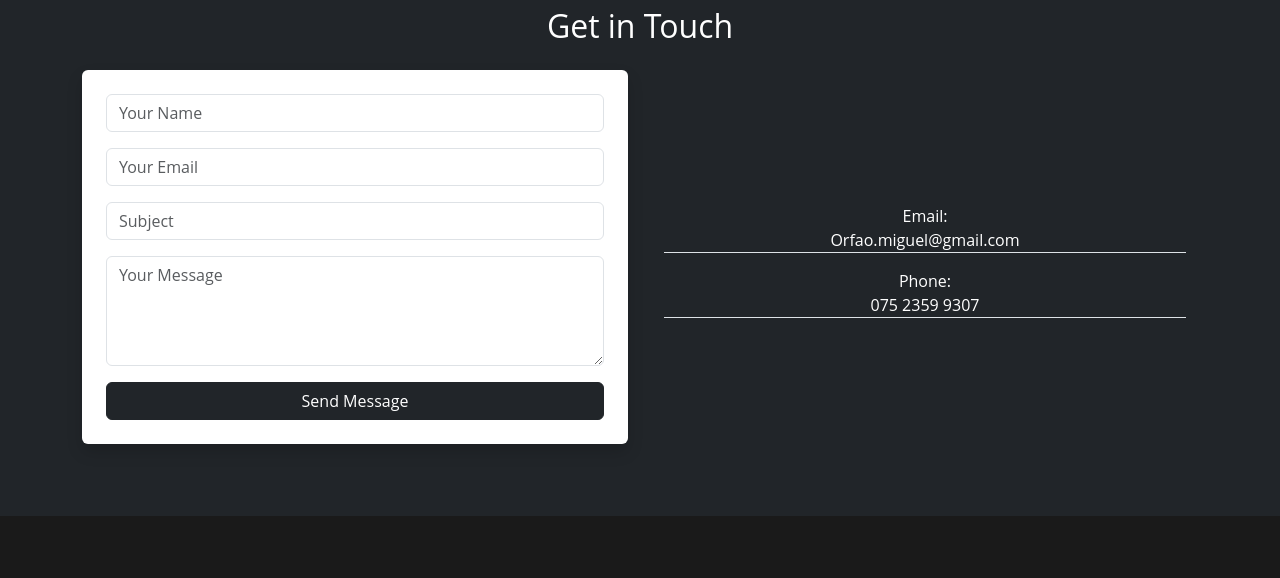
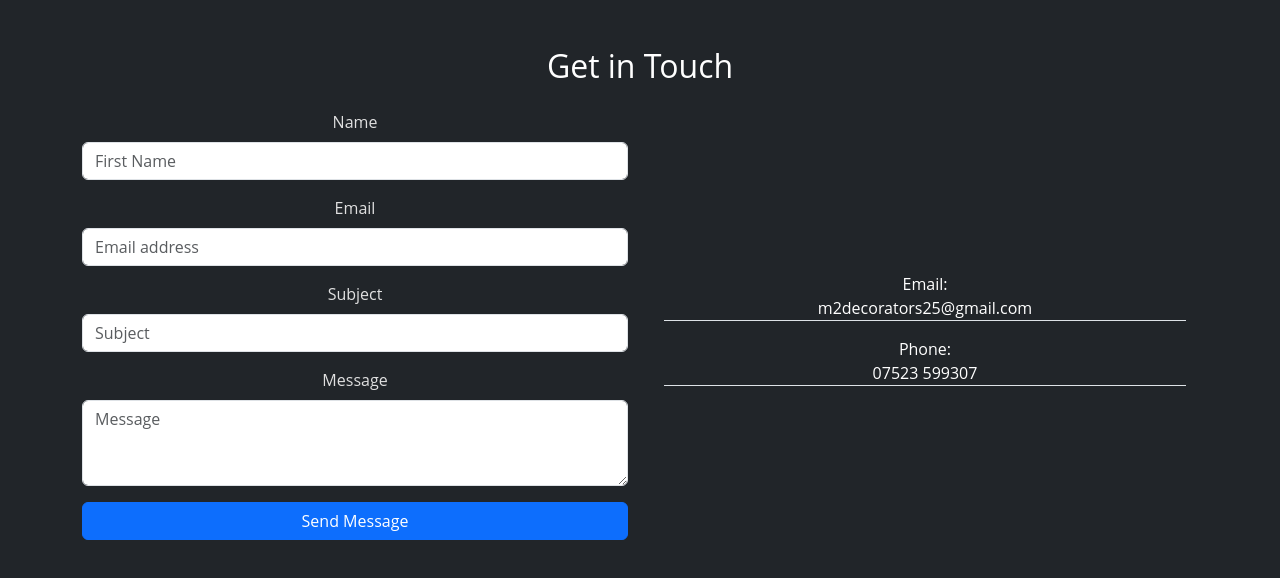
Before and after one commit to miguelorfao/M2-Decorators, a React (Create React App) app: page / in a window 1280 px wide. Shown: the part 1993-2571 px from the top of the page. Before the commit the page ends 2509 px from the top, so only its background shows below. Built offline with nearby package versions, Linux system fonts and the light colour scheme.

Commit message:
contact working

```diff
--- a/package.json
+++ b/package.json
@@ -3,6 +3,7 @@
   "version": "0.1.0",
   "private": true,
   "dependencies": {
+    "@emailjs/browser": "^4.4.1",
     "@fortawesome/fontawesome-svg-core": "^6.7.2",
     "@fortawesome/react-fontawesome": "^0.2.2",
     "@testing-library/dom": "^10.4.0",
--- a/src/App.css
+++ b/src/App.css
@@ -88,3 +88,10 @@ body {
   background-color: rgba(0, 0, 0, 0.5);
   background-blend-mode: overlay;
 }
+.alert {
+  position: fixed;
+  top: 20px;
+  right: 20px;
+  z-index: 1050;
+  width: 300px;
+}
--- a/src/components/Contact.jsx
+++ b/src/components/Contact.jsx
@@ -1,96 +1,116 @@
-import React, { useState } from "react";
-import { Container, Row, Col, Form, Button, Nav } from "react-bootstrap";
+import React, { useState, useRef, useEffect } from "react";
+import { Container, Row, Col, Form, Button, Nav, Alert } from "react-bootstrap";
 import { useAppContext } from "./Context"; // Assuming you have a context to get the email
+import emailjs from "@emailjs/browser";
 
 function ContactForm() {
-  const {
-    companyEmail,
-    companyNumber,
-    companyStreet,
-    companyCity,
-    companyState,
-    companyPostcode,
-    companyCountry,
-  } = useAppContext(); // Assuming you have a context to get the email
+  const { companyEmail, companyNumber } = useAppContext(); // Assuming you have a context to get the email
   // Assuming you have a context to get the name
-  const [formData, setFormData] = useState({
-    name: "",
-    email: "",
-    subject: "",
-    message: "",
-  });
+  const [status, setStatus] = useState("");
+  const form = useRef();
 
-  const handleChange = (e) => {
-    const { name, value } = e.target;
-    setFormData({ ...formData, [name]: value });
+  const sendEmail = (e) => {
+    e.preventDefault();
+
+    emailjs
+      .sendForm("service_122801s", "template_9uj9c3d", form.current, {
+        publicKey: "1fj69a28zmyJcXbb1",
+      })
+      .then(
+        () => {
+          setStatus("Success");
+          // Reset the form after successful submission
+          console.log("SUCCESS!");
+        },
+        (error) => {
+          console.log("FAILED...", error.text);
+          setStatus("Error");
+        }
+      );
   };
 
-  const handleSubmit = (e) => {
-    e.preventDefault();
-    console.log("Form submitted:", formData);
-    // Add form submission logic here (e.g., API call)
-  };
-
+  useEffect(() => {
+    // Reset status after 5 seconds
+    if (status) {
+      const timer = setTimeout(() => {
+        setStatus("");
+      }, 5000);
+      return () => clearTimeout(timer);
+    }
+  }, [status]);
   return (
+    <>
+      {" "}
       <div className="bg-dark py-3">
         <Container id="contact" className="my-5 py-2">
+          {status && (
+            <Alert variant="success">
+              {status === "Success"
+                ? "Message sent successfully"
+                : "Failed to send, please try again later"}
+            </Alert>
+          )}
+
           <h2 className="text-center mb-4 text-white">Get in Touch</h2>
           <Row className="align-items-center">
             <Col md={{ span: 6 }} className="text-center">
-            <Form
-              onSubmit={handleSubmit}
-              className="p-4 shadow rounded bg-white"
+              <Form ref={form} onSubmit={sendEmail}>
+                <Form.Group
+                  className="mb-3"
+                  controlId="exampleForm.ControlInput1"
                 >
-              <Form.Group className="mb-3" controlId="formName">
-                <div className="d-flex align-items-center">
+                  <Form.Label>Name</Form.Label>
                   <Form.Control
                     type="text"
-                    placeholder="Your Name"
                     name="name"
-                    value={formData.name}
-                    onChange={handleChange}
+                    placeholder="First Name"
                     required
                   />
-                </div>
                 </Form.Group>
-              <Form.Group className="mb-3" controlId="formEmail">
-                <div className="d-flex align-items-center">
+                <Form.Group
+                  className="mb-3"
+                  controlId="exampleForm.ControlInput1"
+                >
+                  <Form.Label>Email</Form.Label>
                   <Form.Control
                     type="email"
-                    placeholder="Your Email"
-                    name="email"
-                    value={formData.email}
-                    onChange={handleChange}
+                    name="user_email"
+                    placeholder="Email address"
                     required
                   />
-                </div>
                 </Form.Group>
-              <Form.Group className="mb-3" controlId="formSubject">
-                <div className="d-flex align-items-center">
+                <Form.Group
+                  className="mb-3"
+                  controlId="exampleForm.ControlInput1"
+                >
+                  <Form.Label>Subject</Form.Label>
                   <Form.Control
                     type="text"
+                    name="subject"
                     placeholder="Subject"
-                    name="subject"
-                    value={formData.subject}
-                    onChange={handleChange}
                     required
                   />
-                </div>
                 </Form.Group>
-              <Form.Group className="mb-3" controlId="formMessage">
-                <div className="d-flex align-items-start">
+                <Form.Group
+                  className="mb-3"
+                  controlId="exampleForm.ControlInput1"
+                >
+                  <Form.Label>Message</Form.Label>
                   <Form.Control
                     as="textarea"
-                    rows={4}
-                    placeholder="Your Message"
+                    rows={3}
+                    type="text"
                     name="message"
-                    value={formData.message}
-                    onChange={handleChange}
+                    placeholder="Message"
                     required
                   />
-                </div>
                 </Form.Group>
-              <Button variant="dark" type="submit" className="w-100">
+                <Button
+                  variant="primary"
+                  type="submit"
+                  className="w-100"
+                  value="send"
+                >
                   Send Message
                 </Button>
               </Form>
@@ -131,6 +151,7 @@ function ContactForm() {
           </Row>
         </Container>
       </div>
+    </>
   );
 }
 
--- a/src/components/Context.jsx
+++ b/src/components/Context.jsx
@@ -8,8 +8,8 @@ export const AppProvider = ({ children }) => {
   const CompanyDetail = {
     companyName: "M2 Decorators",
 
-    companyNumber: "075 2359 9307",
-    companyEmail: "Orfao.miguel@gmail.com",
+    companyNumber: "07523 599307",
+    companyEmail: "m2decorators25@gmail.com",
   };
 
   return (
--- a/src/components/Services.jsx
+++ b/src/components/Services.jsx
@@ -8,18 +8,21 @@ function Services() {
       description:
         "Transform your indoor spaces with our expert interior design services.",
       icon: "/images/interior.jpg",
+      list: "- Interior Design\n- Furniture Assembly\n- Painting and Decorating",
     },
     {
       title: "Exterior Design",
       description:
         "Enhance your outdoor areas with our professional exterior design solutions.",
       icon: "/images/exterior.jpg",
+      list: "- Exterior Design\n- Landscaping\n- Outdoor Furniture Setup",
     },
     {
       title: "General Maintenance",
       description:
         "Keeping your space in peak condition with our comprehensive maintenance services.",
       icon: "/images/furniture.jpg",
+      list: "- General Maintenance\n- Plumbing\n- Electrical Repairs\n- Carpentry\n- boiler repairs and services done by registered gas safe engineer",
     },
   ];
 
@@ -35,7 +38,7 @@ function Services() {
                 className="services"
                 src={s.icon}
                 style={{
-                  height: "200px",
+                  height: "18rem",
                   objectFit: "cover",
                   borderRadius: "0.5rem 0.5rem 0 0",
                 }}
@@ -43,12 +46,13 @@ function Services() {
               <Card.ImgOverlay className="services text-center d-flex flex-column justify-content-center align-items-center">
                 <Card.Title>{s.title}</Card.Title>
                 <Card.Text>{s.description}</Card.Text>
+                <Card.Text>{s.list}</Card.Text>
               </Card.ImgOverlay>
             </Card>
           </Col>
         ))}
       </Row>
-      <Card className="bg-dark text-white text-center my-3 py-3 w-75 mx-auto">
+      <Card className="bg-dark text-white text-center my-3 py-3 mx-auto">
         <h2>Our Commitment to you</h2>
         <hr />
         <div className="p-3">
```
Also changed, not shown: 1 other file (tests, documents, lock files or other folders). Lines whose indentation alone changed are shown as unchanged.
